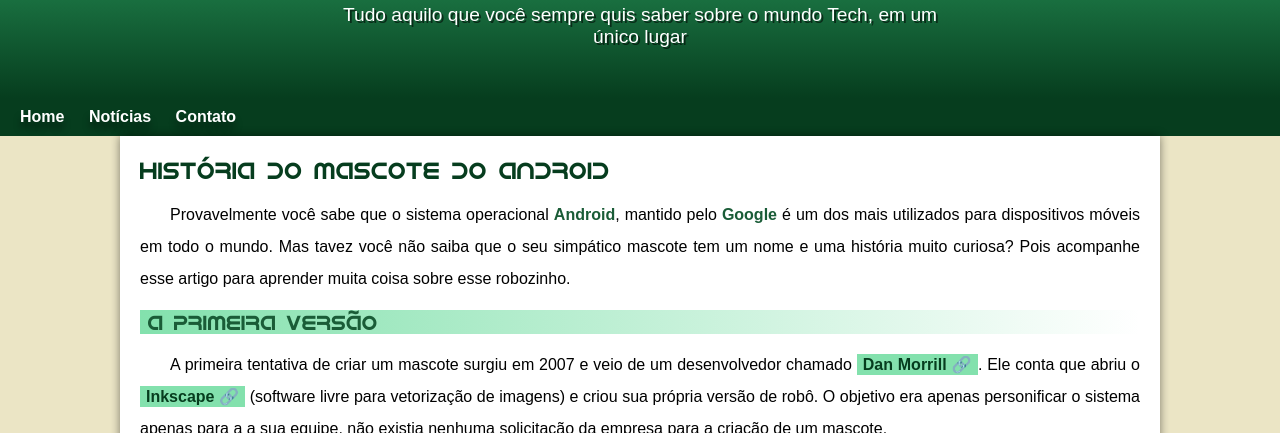
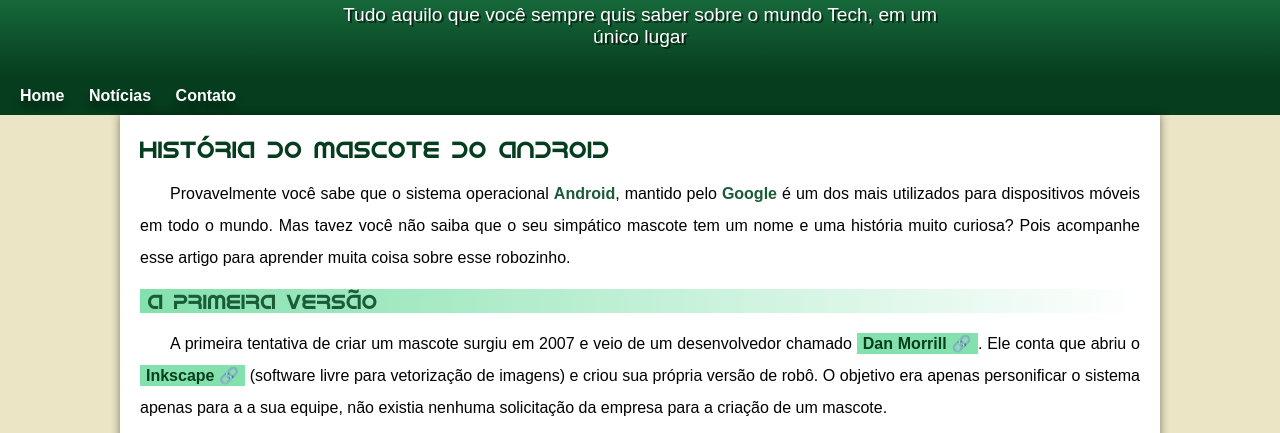
Before and after one commit to Mazhamir/projeto-android-guanabara-2, a plain HTML site: page index.html in a window 1280 px wide. Shown: the part 113-546 px from the top of the page. Drawn offline with Linux system fonts and the light colour scheme; files whose address does not match are found by name.

Commit message:
pouca coisa

```diff
--- a/estilo/style.css
+++ b/estilo/style.css
@@ -57,7 +57,7 @@ header > p{
   font-size: 1.2em; /* Aumenta o tamanho do texto */
   max-width: 600px; /* Largura maxima */
   margin: auto; /* Centraliza o texto */
-  padding-bottom: 50px; /* Fica perceptivel quando diminui a tela */
+  margin-bottom: 50px; /* Fica perceptivel quando diminui a tela */
   padding-left: 10px; /* Fica perceptivel quando diminui a tela */
   padding-right: 10px; /* Fica perceptivel quando diminui a tela */
   text-shadow: 2px 2px 0px rgba(0, 0, 0, 0.562);
```
